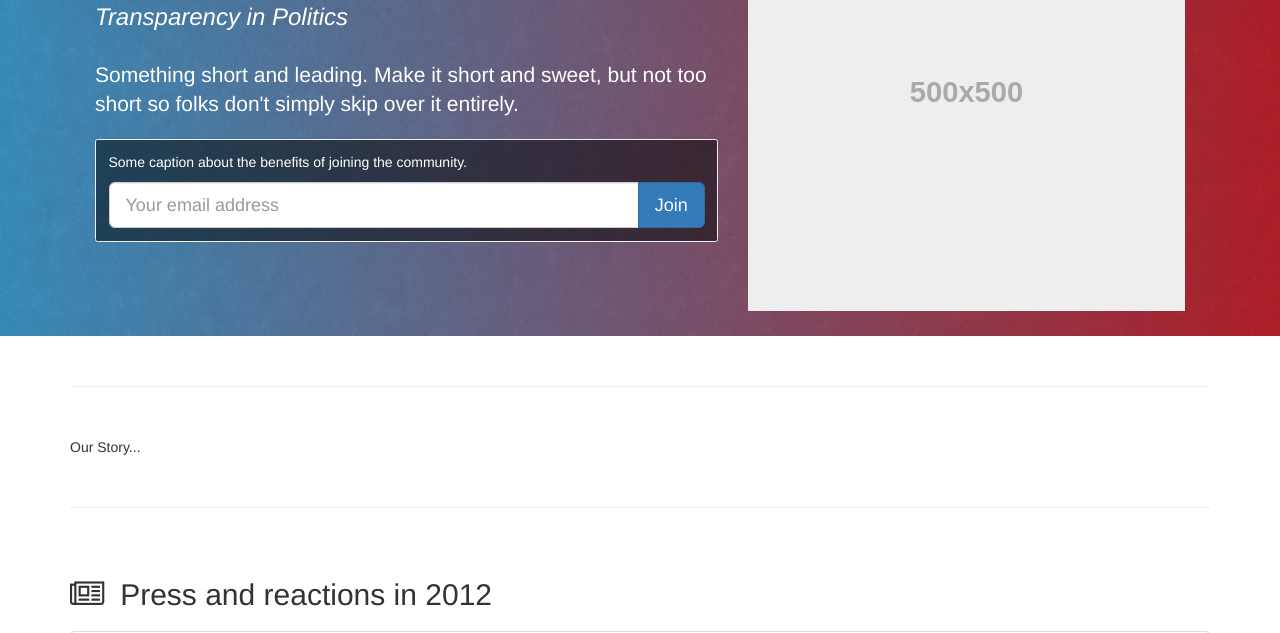
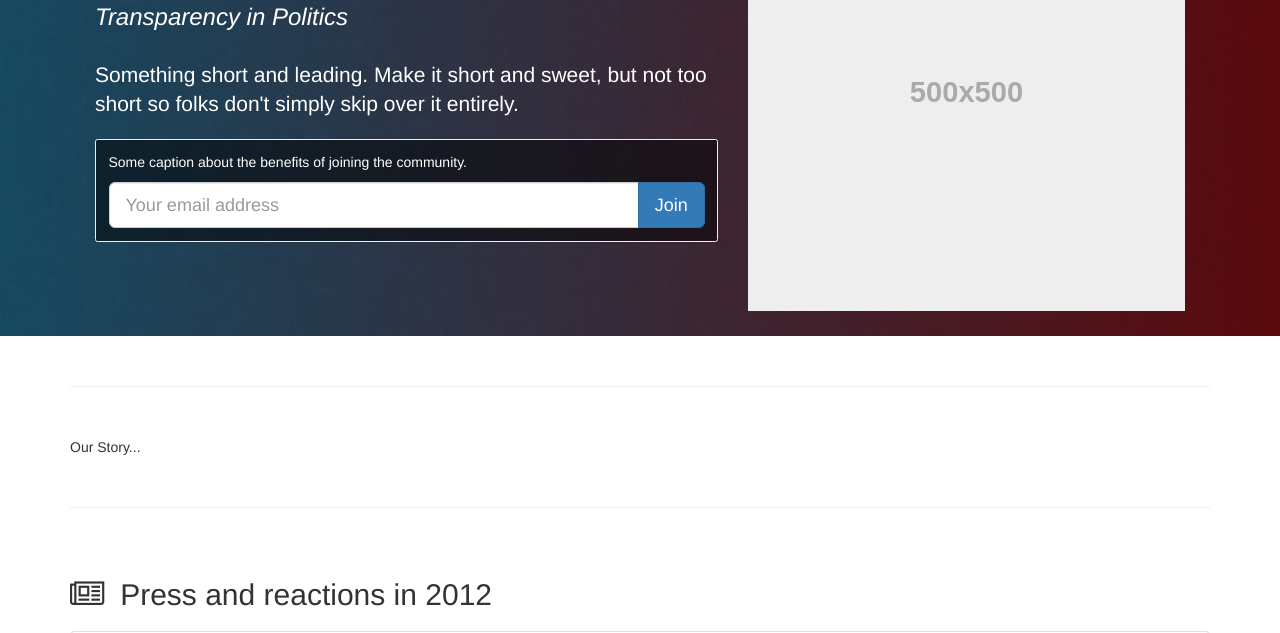
Before and after one commit to Spokepoint/superpacapp, a plain HTML site: page index.html in a window 1280 px wide. Shown: the part 226-859 px from the top of the page. Drawn offline with nearby package versions, Linux system fonts and the light colour scheme.

Commit message:
darker background

```diff
--- a/styles/superpac.css
+++ b/styles/superpac.css
@@ -12,6 +12,7 @@ hr {
 }
 
 
+
 /******** NAVBAR ********/
 .navbar {
   background-color: white;
@@ -24,7 +25,7 @@ hr {
 
 /******** HOME ********/
 .home-container {
-  background: url("../images/background1.png") no-repeat center center fixed;
+  background: url("../images/background2.png") no-repeat center center fixed;
   -webkit-background-size: cover;
   -moz-background-size: cover;
   -o-background-size: cover;
@@ -93,6 +94,7 @@ hr {
 }
 
 
+
 /******** CONTACT ********/
 .contact {
   text-align: center;
```
Also changed, not shown: images/background2.png (added).
